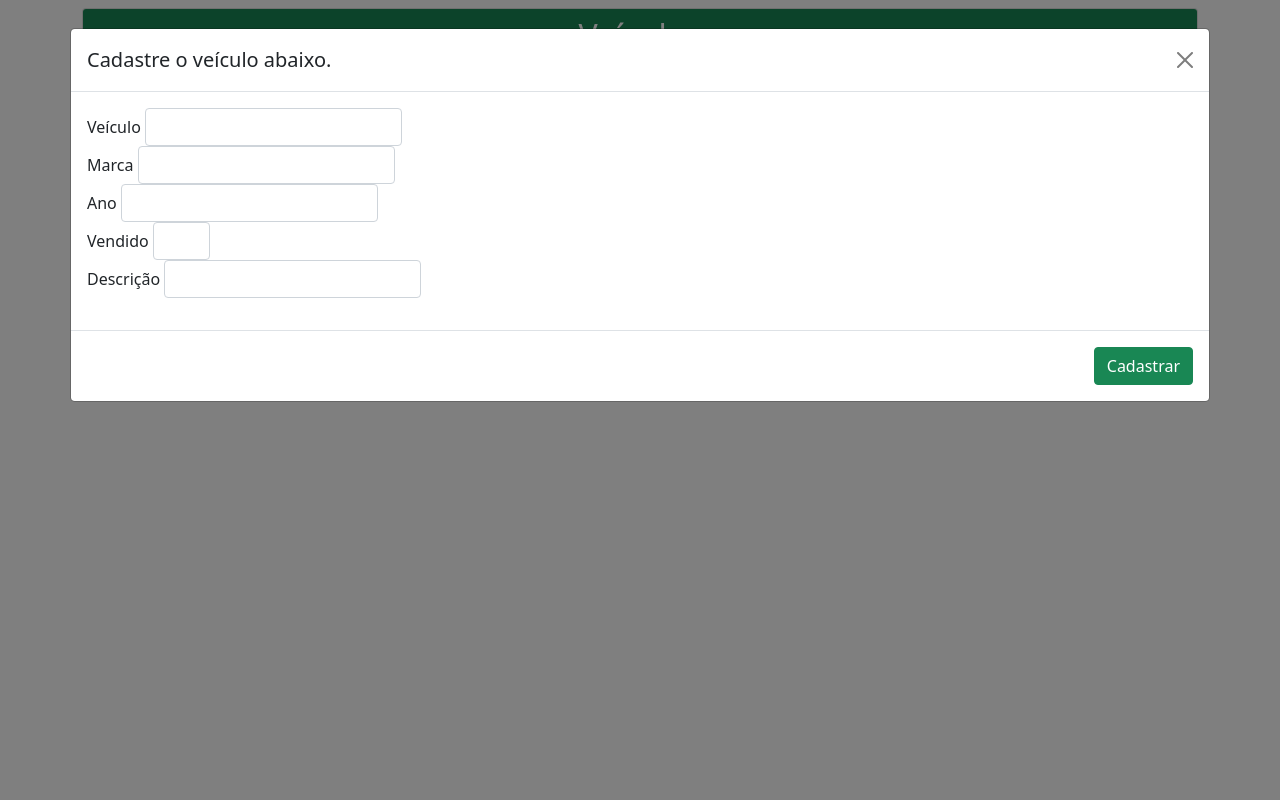
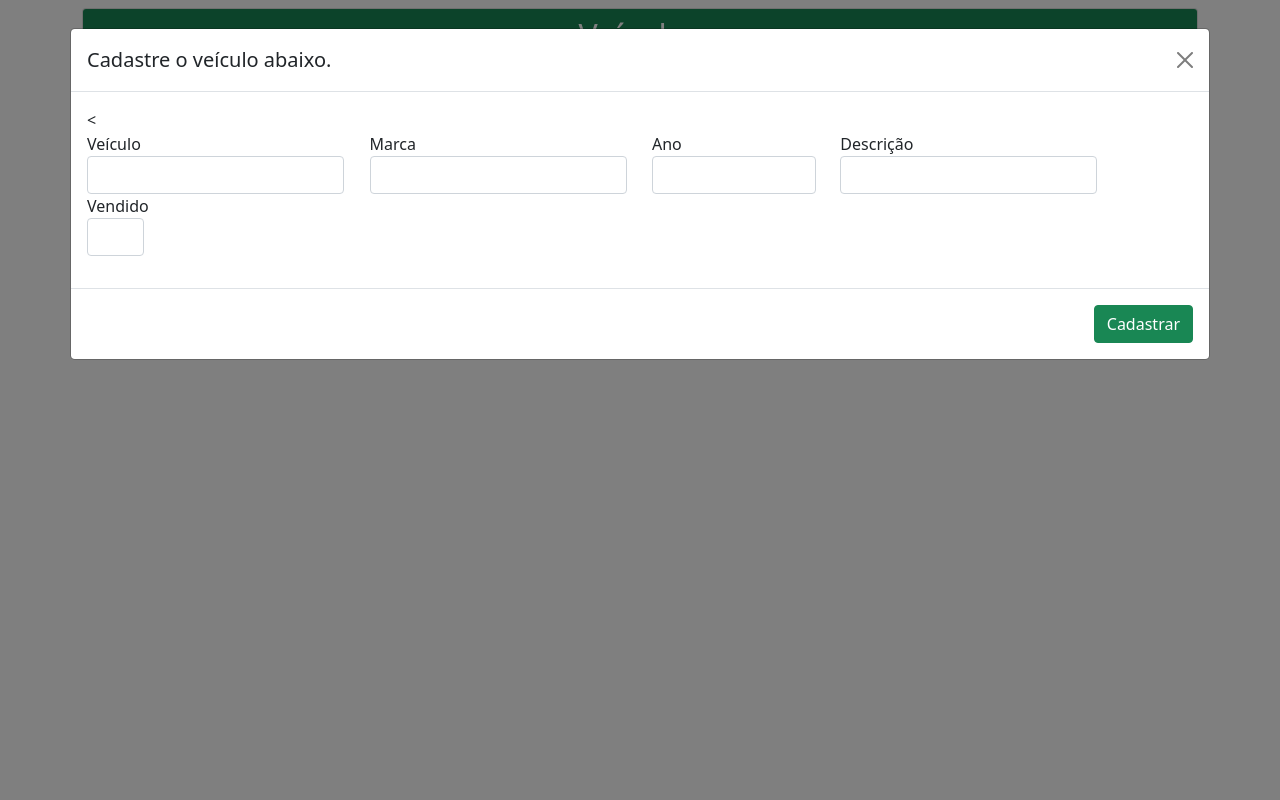
Before and after one commit to Bruno-Fioreze/dev-teste-tinnova, a Django app: page / in a window 1280 px wide, after a click on "Cadastrar Novo Veículo". Run offline with Django 3.2, Linux system fonts and the light colour scheme; data that the repository does not hold is empty; some libraries are stand-ins or nearby versions.

Commit message:
ajustando o form

```diff
--- a/veiculo/templates/veiculo/modal.html
+++ b/veiculo/templates/veiculo/modal.html
@@ -9,29 +9,33 @@
         <div class="modal-body">
             <div class="sessao--form--cadastro">
                 <form id="form--cadastro" class="col-md-12">
-                        <div class="">
+                        <<div class="row">
+                            <div class="col-md-3">
                                 <label> Veículo <label>
                                 <input id="cadastro_veiculo" name="veiculo" class="form-control" >
                             </div>
-                        <div class="">
+                            <div class="col-md-3">
                                 <label> Marca <label>
-                            <input id="cadastro_marca" name="marca" class="form-control" list="autocomplete_marca" onblur='validate_marca(this)' >
+                                <input id="cadastro_marca" name="marca" class="form-control"  list="autocomplete_marca"  onblur='validate_marca(this)' >
                             </div>
-                        <div class="">
+                            <div class="col-md-2">
                                 <label> Ano <label>
                                 <input id="cadastro_ano" name="ano" class="form-control" >
                             </div>
-                    <div class="">
+                            <div class="col-md-3">
+                                <label> Descrição <label>
+                                <input id="cadastro_descricao" name="descricao" class="form-control" >
+                            </div>
+                        </div>
+                        <div class="row">
+                            <div class="col-md-1">
                                 <label> Vendido <label>
-                         <select class="form-control" name="vendido">
+                                    <select  id="cadastro_vendido" class="form-control" name="vendido">
                                     <option value="">  </option>
-                            <option value="1"> Sim </option>
-                            <option value="0"> Não </option>
+                                    <option value="true"> Sim </option>
+                                    <option value="false"> Não </option>
                                     </select>
                             </div>
-                    <div class="">
-                        <label> Descrição <label>
-                        <input id="cadastro_ano" name="descricao" class="form-control" >
                         </div>
                 </form>
             </div>
@@ -56,21 +60,28 @@
                 <div class='sessao-form-campos-ocultos'>
                     <input id="atualiza_pk" name="pk" class="form-control" type="hidden" >
                 </div>
+                <div class="row">
                     <form id="form--atualiza" class="col-md-12">
-
-                        <div class="">
+                        <div class="row">
+                            <div class="col-md-3">
                                 <label> Veículo <label>
                                 <input id="atualiza_veiculo" name="veiculo" class="form-control" >
                             </div>
-                        <div class="">
+                            <div class="col-md-3">
                                 <label> Marca <label>
                                 <input id="atualiza_marca" name="marca" class="form-control"  list="autocomplete_marca"  onblur='validate_marca(this)' >
                             </div>
-                        <div class="">
+                            <div class="col-md-2">
                                 <label> Ano <label>
                                 <input id="atualiza_ano" name="ano" class="form-control" >
                             </div>
-                    <div class="">
+                            <div class="col-md-3">
+                                <label> Descrição <label>
+                                <input id="atualiza_descricao" name="descricao" class="form-control" >
+                            </div>
+                        </div>
+                        <div class="row">
+                            <div class="col-md-1">
                                 <label> Vendido <label>
                                     <select  id="atualiza_vendido" class="form-control" name="vendido">
                                     <option value="">  </option>
@@ -78,11 +89,9 @@
                                     <option value="false"> Não </option>
                                     </select>
                             </div>
-                    <div class="">
-                        <label> Descrição <label>
-                        <input id="atualiza_descricao" name="descricao" class="form-control" >
                         </div>
                 </form>
+                </div>
             </div>
         </div>
         <div class="modal-footer">
```
Lines whose indentation alone changed are shown as unchanged.
